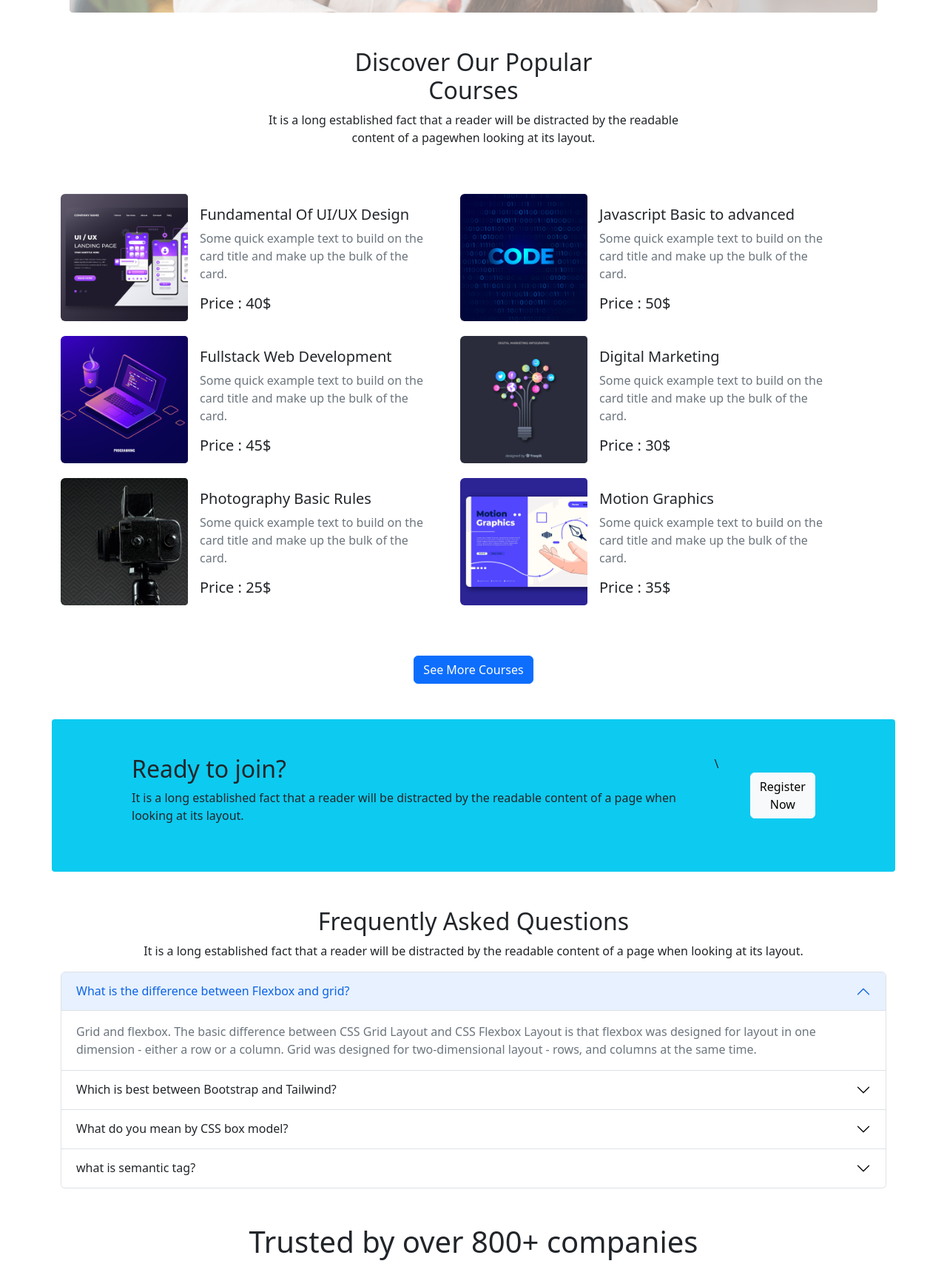
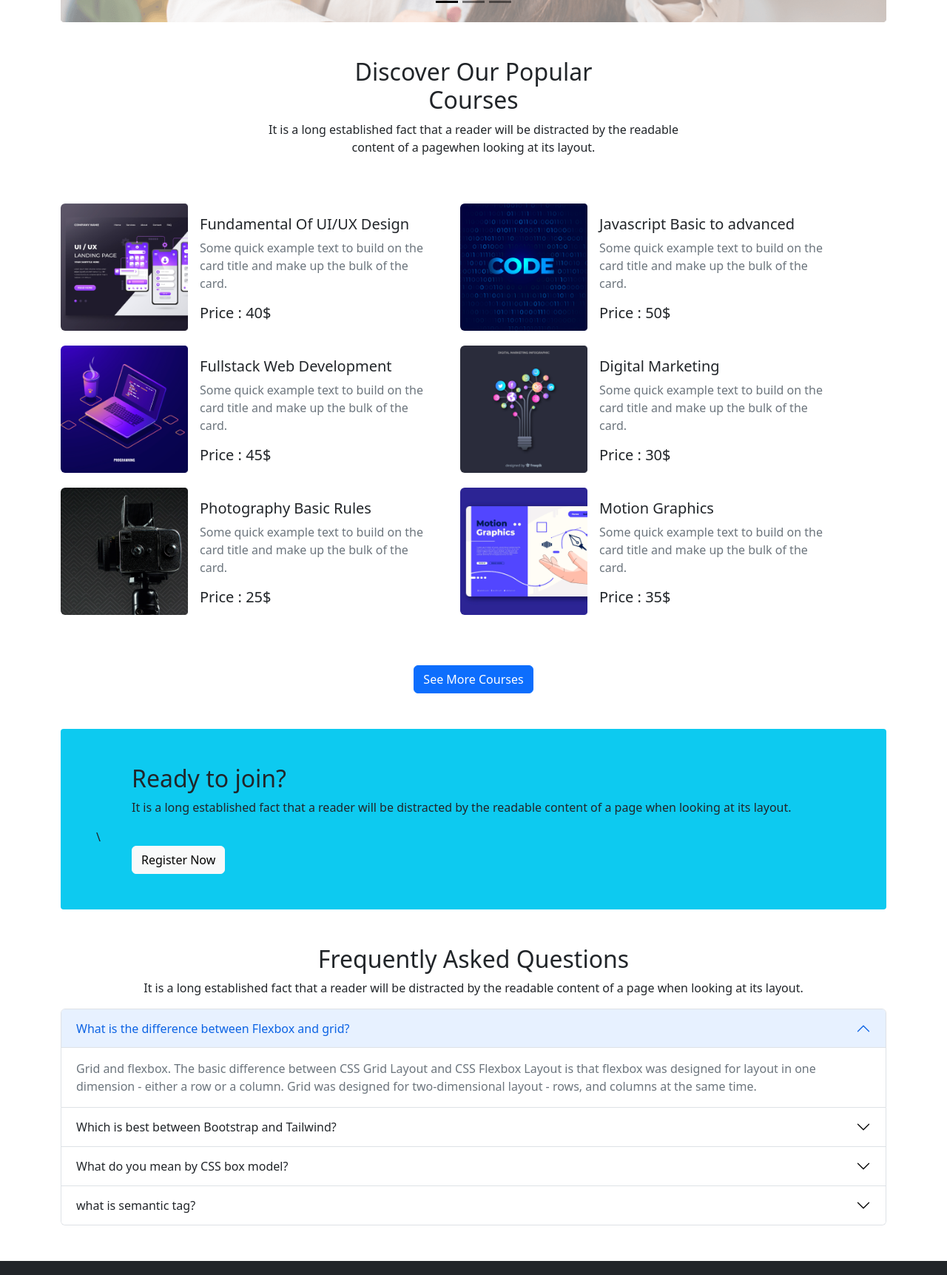
Before and after one commit to ShishirBalo/web-design---development-website-main, a plain HTML site: page index.html in a window 1280 px wide. Shown: the part 684-2407 px from the top of the page at 74% size. Drawn offline with nearby package versions, Linux system fonts and the light colour scheme.

Commit message:
medium responsive

```diff
--- a/index.html
+++ b/index.html
@@ -8,6 +8,9 @@
     <!-- bootstrap link -->
     <link href="https://cdn.jsdelivr.net/npm/bootstrap@5.2.0/dist/css/bootstrap.min.css" rel="stylesheet"
         integrity="sha384-gH2yIJqKdNHPEq0n4Mqa/HGKIhSkIHeL5AyhkYV8i59U5AR6csBvApHHNl/vI1Bx" crossorigin="anonymous">
+    <!-- style css link -->
+    <link rel="stylesheet" href="styles.css/stye.css">
+    <!-- fonts awesome link -->
     <script src="https://kit.fontawesome.com/6466b7324e.js" crossorigin="anonymous"></script>
 </head>
 
@@ -15,7 +18,7 @@
     <!-- header section start -->
     <header class="container">
         <!-- navigation ber -->
-        <section class="container">
+        <section>
             <nav class="navbar navbar-expand-lg bg-light">
                 <div class="container-fluid">
                     <a class="navbar-brand fs-2 fw-bold" href="#">Design & Development</a>
@@ -61,7 +64,7 @@
         </section>
         <!-- header section end -->
         <!-- Carousel section start -->
-        <section class="container my-5">
+        <section class="my-5">
             <div id="carouselExampleDark" class="carousel carousel-dark slide" data-bs-ride="carousel">
                 <div class="carousel-indicators">
                     <button type="button" data-bs-target="#carouselExampleDark" data-bs-slide-to="0" class="active"
@@ -75,25 +78,31 @@
                     <div class="carousel-item active" data-bs-interval="10000">
                         <img src="images/cover/cover-1.png" class="d-block w-100 opacity-50 img-fluid" alt="...">
                         <div class="carousel-caption d-none d-md-block ">
+                            <div>
                                 <h1>Get Started Digital Learning</h1>
                                 <p>Some representative placeholder content for the first slide.</p>
                                 <button type="button" class="btn btn-info">Get Started</button>
                             </div>
                         </div>
+                    </div>
                     <div class="carousel-item" data-bs-interval="2000">
                         <img src="images/cover/cover-2.jpg" class="d-block w-100 opacity-50 img-fluid" alt="...">
                         <div class="carousel-caption d-none d-md-block">
+                            <div class="my-5">
                                 <h1>Get Started Digital Learning</h1>
                                 <p>Some representative placeholder content for the first slide.</p>
                                 <button type="button" class="btn btn-info">Get Started</button>
                             </div>
                         </div>
+                    </div>
                     <div class="carousel-item">
                         <img src="images/cover/cover-3.jpg" class="d-block w-100 opacity-50 img-fluid" alt="...">
                         <div class="carousel-caption d-none d-md-block">
+                            <div class="my-5">
                                 <h1>Get Started Digital Learning</h1>
                                 <p>Some representative placeholder content for the first slide.</p>
                                 <button type="button" class="btn btn-info">Get Started</button>
+                            </div>
                         </div>
                     </div>
                 </div>
@@ -112,9 +121,9 @@
         <!-- Carousel section end -->
     </header>
     <!-- body section start -->
-    <main>
+    <main class="container">
         <!-- Courses section start -->
-        <section class="container my-5">
+        <section class="my-5">
             <div class="d-flex justify-content-center">
                 <div>
                     <h2 class="text-center">Discover Our Popular <br>
@@ -126,7 +135,7 @@
                     </p>
                 </div>
             </div>
-            <div class="row row-cols-2 my-5">
+            <div class="row row-lg-cols-2 row-cals-md-1 my-5">
                 <div class="card mb-3 border border-0" style="max-width: 540px;">
                     <div class="row g-0">
                         <div class="col-md-4">
@@ -228,15 +237,15 @@
                     </div>
                 </div>
             </div>
-            <div class="container text-center">
+            <div class="text-center">
                 <a class="btn btn-primary" href="#" role="button">See More Courses</a>
             </div>
         </section>
         <!-- Courses section end -->
         <!-- Ready to join section start -->
-        <section class="container rounded-1 bg-info my-5">
+        <section class="rounded-1 bg-info my-5">
             <div class="p-5">
-                <div class="d-flex flex-row">
+                <div class="d-flex flex-row d-md-block d-sm-block">
                     <div class="px-5">
                         <h2>Ready to join?</h2>
                         <p>It is a long established fact that a reader will be distracted by the readable content of a
@@ -330,7 +339,7 @@
         </section>
         <!-- Ready to join section end -->
         <!-- Questions section start -->
-        <section class="container my-5">
+        <section class="my-5">
             <div class="d-flex justify-content-center">
                 <div>
                     <h2 class="text-center">Frequently Asked Questions</h2>
@@ -410,7 +419,7 @@
         </section>
         <!-- Questions section end -->
         <!-- trusted companies start -->
-        <section class="container my-5">
+        <section class="container my-5 d-md-none d-none d-sm-block">
             <h1 class="text-center my-4">Trusted by over 800+ companies</h1>
             <div class="d-flex justify-content-between">
                 <a href=""><img src="images/company/company-1.png" alt=""></a>
```
Also changed, not shown: styles.css/stye.css (added). Lines whose indentation alone changed are shown as unchanged.
